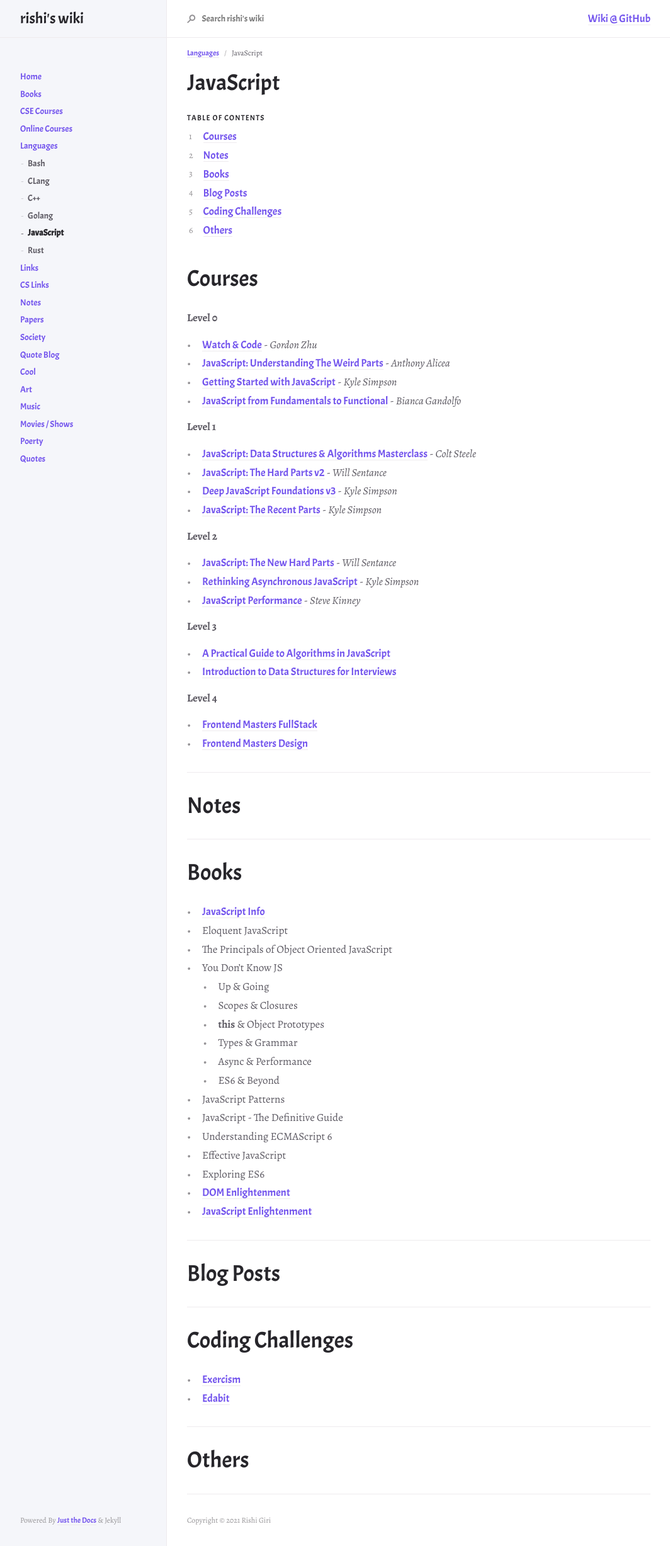
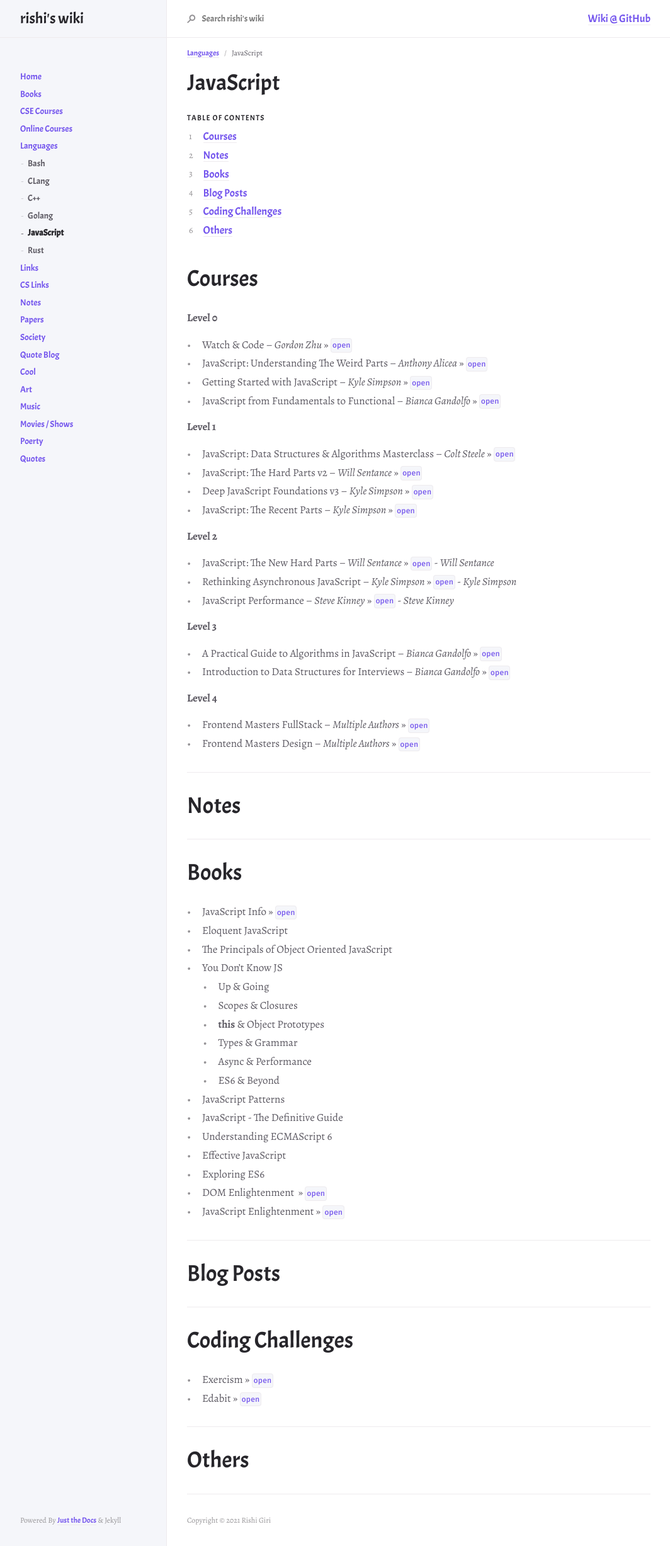
Before and after one commit to r8w/r8w, a Jekyll site: the page built from docs/languages/javascript.md, in a window 1280 px wide. Shown: the whole page at 63% size, without its empty margins (107-1171 px from the left). Built offline with Jekyll 4.4.1, drawn with Linux system fonts in a browser that asks for light colours; nearby versions of some CDN libraries.

Commit message:
update formatting

```diff
--- a/docs/languages/javascript.md
+++ b/docs/languages/javascript.md
@@ -18,35 +18,35 @@ nav_order: 5
 
 __Level 0__
 
-- [Watch & Code](https://watchandcode.com/) - *Gordon Zhu*
-- [JavaScript: Understanding The Weird Parts](https://www.udemy.com/course/understand-javascript/) - *Anthony Alicea*
-- [Getting Started with JavaScript](https://frontendmasters.com/courses/getting-started-javascript-v2/) - *Kyle Simpson*
-- [JavaScript from Fundamentals to Functional](https://frontendmasters.com/courses/js-fundamentals-functional-v2/) - *Bianca Gandolfo*
+- Watch & Code -- *Gordon Zhu* >> [`open`](https://watchandcode.com/)
+- JavaScript: Understanding The Weird Parts -- *Anthony Alicea* >> [`open`](https://www.udemy.com/course/understand-javascript/)
+- Getting Started with JavaScript -- *Kyle Simpson* >> [`open`](https://frontendmasters.com/courses/getting-started-javascript-v2/)
+- JavaScript from Fundamentals to Functional -- *Bianca Gandolfo* >> [`open`](https://frontendmasters.com/courses/js-fundamentals-functional-v2/)
 
 
 __Level 1__
 
-- [JavaScript: Data Structures & Algorithms Masterclass](https://www.udemy.com/course/js-algorithms-and-data-structures-masterclass/) - *Colt Steele*
-- [JavaScript: The Hard Parts v2](https://frontendmasters.com/courses/javascript-hard-parts-v2/) - *Will Sentance*
-- [Deep JavaScript Foundations v3](https://frontendmasters.com/courses/deep-javascript-v3/) - *Kyle Simpson*
-- [JavaScript: The Recent Parts](https://frontendmasters.com/courses/js-recent-parts/) - *Kyle Simpson*
+- JavaScript: Data Structures & Algorithms Masterclass -- *Colt Steele* >> [`open`](https://www.udemy.com/course/js-algorithms-and-data-structures-masterclass/)
+- JavaScript: The Hard Parts v2 -- *Will Sentance* >> [`open`](https://frontendmasters.com/courses/javascript-hard-parts-v2/)
+- Deep JavaScript Foundations v3 -- *Kyle Simpson* >> [`open`](https://frontendmasters.com/courses/deep-javascript-v3/)
+- JavaScript: The Recent Parts -- *Kyle Simpson* >> [`open`](https://frontendmasters.com/courses/js-recent-parts/)
 
 __Level 2__
 
-- [JavaScript: The New Hard Parts](https://frontendmasters.com/courses/javascript-new-hard-parts/) - *Will Sentance*
-- [Rethinking Asynchronous JavaScript](https://frontendmasters.com/courses/rethinking-async-js/) - *Kyle Simpson*
-- [JavaScript Performance](https://frontendmasters.com/courses/web-performance/) - *Steve Kinney*
+- JavaScript: The New Hard Parts -- *Will Sentance* >> [`open`](https://frontendmasters.com/courses/javascript-new-hard-parts/) - *Will Sentance*
+- Rethinking Asynchronous JavaScript -- *Kyle Simpson* >> [`open`](https://frontendmasters.com/courses/rethinking-async-js/) - *Kyle Simpson*
+- JavaScript Performance -- *Steve Kinney* >> [`open`](https://frontendmasters.com/courses/web-performance/) - *Steve Kinney*
 
 __Level 3__
 
-- [A Practical Guide to Algorithms in JavaScript](https://frontendmasters.com/courses/practical-algorithms/)
-- [Introduction to Data Structures for Interviews](https://frontendmasters.com/courses/data-structures-interviews/)
+- A Practical Guide to Algorithms in JavaScript -- *Bianca Gandolfo* >> [`open`](https://frontendmasters.com/courses/practical-algorithms/)
+- Introduction to Data Structures for Interviews -- *Bianca Gandolfo* >> [`open`](https://frontendmasters.com/courses/data-structures-interviews/)
 
 
 __Level 4__
 
-- [Frontend Masters FullStack](https://frontendmasters.com/learn/fullstack/)
-- [Frontend Masters Design](https://frontendmasters.com/learn/designers-code/)
+- Frontend Masters FullStack -- *Multiple Authors* >> [`open`](https://frontendmasters.com/learn/fullstack/)
+- Frontend Masters Design -- *Multiple Authors* >> [`open`](https://frontendmasters.com/learn/designers-code/)
 
 ---
 
@@ -56,7 +56,7 @@ __Level 4__
 
 # Books
 
-- [JavaScript Info](https://javascript.info)
+- JavaScript Info >> [`open`](https://javascript.info)
 - Eloquent JavaScript
 - The Principals of Object Oriented JavaScript
 - You Don't Know JS
@@ -71,8 +71,8 @@ __Level 4__
 - Understanding ECMAScript 6
 - Effective JavaScript
 - Exploring ES6
-- [DOM Enlightenment ](http://domenlightenment.com/)
-- [JavaScript Enlightenment](http://www.javascriptenlightenment.com/JavaScript_Enlightenment.pdf)
+- DOM Enlightenment  >> [`open`](http://domenlightenment.com/)
+- JavaScript Enlightenment >> [`open`](http://www.javascriptenlightenment.com/JavaScript_Enlightenment.pdf)
 
 ---
 
@@ -82,8 +82,8 @@ __Level 4__
 
 # Coding Challenges
 
-- [Exercism](https://exercism.io)
-- [Edabit](https://edabit.com/challenges)
+- Exercism >> [`open`](https://exercism.io)
+- Edabit >> [`open`](https://edabit.com/challenges)
 
 ---
 
```
Also changed, not shown: docs/languages/bash.md (+3 -3 lines), docs/languages/c.md (+9 -10 lines), docs/languages/cpp.md (+4 -5 lines), docs/languages/go.md (+7 -7 lines), docs/languages/rust.md (+10 -10 lines).
